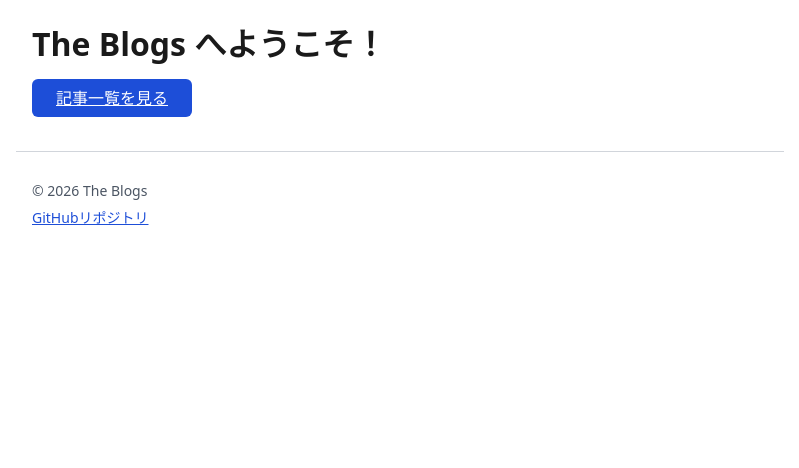
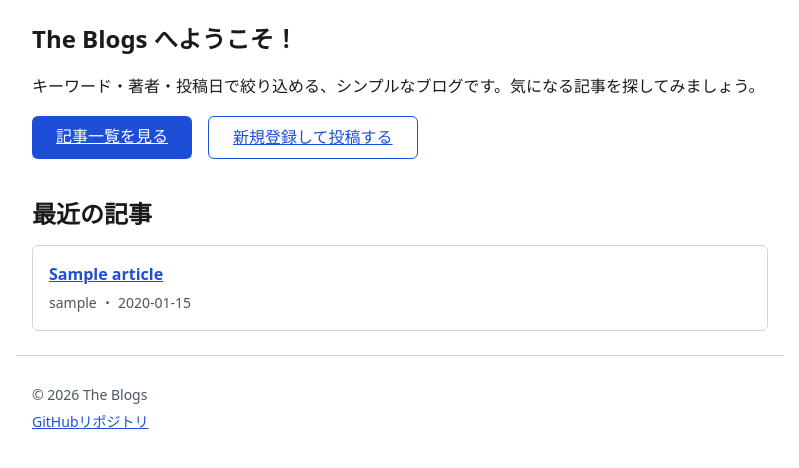
Before and after one commit to AizuAyari/example, a Django app: page / in a window 1280 px wide. Shown: the part 99-567 px from the top of the page, without its empty margins (240-1039 px from the left). Run offline with Django 5.2, Linux system fonts and the light colour scheme; tables that the repository leaves empty hold one stand-in row (values such as "Sample post").

Commit message:
Enrich the home page with intro copy and a recent-articles preview
The home page was a single heading with nothing else. Adds a short
intro, a register CTA for anonymous visitors, and a preview of the
3 most recent articles (linking to their detail pages). Closes #13.

```diff
--- a/BlogProject/blog/static/blog/css/style.css
+++ b/BlogProject/blog/static/blog/css/style.css
@@ -139,6 +139,21 @@ main {
   padding: var(--space-4) var(--space-3);
 }
 
+/* Home page ------------------------------------------------------------ */
+.home-hero {
+  margin-bottom: var(--space-5);
+}
+
+.home-hero__actions {
+  display: flex;
+  flex-wrap: wrap;
+  gap: var(--space-3);
+}
+
+.home-recent h2 {
+  margin-bottom: var(--space-3);
+}
+
 /* Footer -------------------------------------------------------------- */
 .site-footer {
   max-width: var(--max-width);
@@ -163,6 +178,17 @@ button,
   border-radius: var(--radius);
   padding: var(--space-2) var(--space-4);
   cursor: pointer;
+}
+
+.button--outline {
+  background: transparent;
+  color: var(--color-accent);
+  border: 1px solid var(--color-accent);
+}
+
+.button--outline:hover {
+  background: var(--color-accent);
+  color: #ffffff;
 }
 
 button:hover,
--- a/BlogProject/blog/templates/blog/home.html
+++ b/BlogProject/blog/templates/blog/home.html
@@ -3,6 +3,28 @@
 {% block title %}The Blogs{% endblock %}
 
 {% block content %}
-<h1>The Blogs へようこそ！</h1>
-<p><a class="button" href="{% url 'article_list' %}">記事一覧を見る</a></p>
+<section class="home-hero">
+    <h1>The Blogs へようこそ！</h1>
+    <p>キーワード・著者・投稿日で絞り込める、シンプルなブログです。気になる記事を探してみましょう。</p>
+    <p class="home-hero__actions">
+        <a class="button" href="{% url 'article_list' %}">記事一覧を見る</a>
+        {% if not user.is_authenticated %}
+            <a class="button button--outline" href="{% url 'register' %}">新規登録して投稿する</a>
+        {% endif %}
+    </p>
+</section>
+
+{% if recent_articles %}
+<section class="home-recent">
+    <h2>最近の記事</h2>
+    <ul class="article-list">
+        {% for article in recent_articles %}
+            <li>
+                <a class="article-list__title" href="{% url 'article_detail' article.id %}">{{ article.title }}</a>
+                <div class="article-list__meta">{{ article.author.username }} ・ {{ article.created_at|date:"Y-m-d" }}</div>
+            </li>
+        {% endfor %}
+    </ul>
+</section>
+{% endif %}
 {% endblock %}
--- a/BlogProject/blog/views.py
+++ b/BlogProject/blog/views.py
@@ -12,7 +12,8 @@ from .models import Article
 
 
 def home(request):
-    return render(request, "blog/home.html")
+    recent_articles = Article.objects.select_related("author")[:3]
+    return render(request, "blog/home.html", {"recent_articles": recent_articles})
 
 
 def _filter_articles(request):
```
